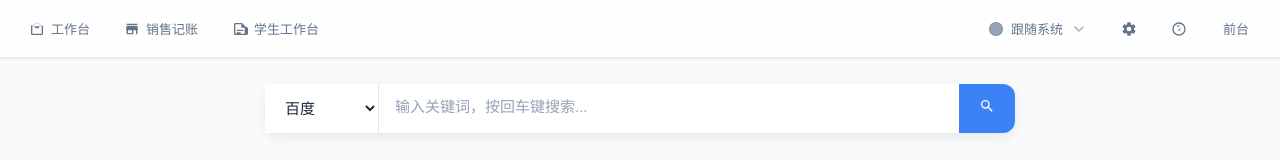
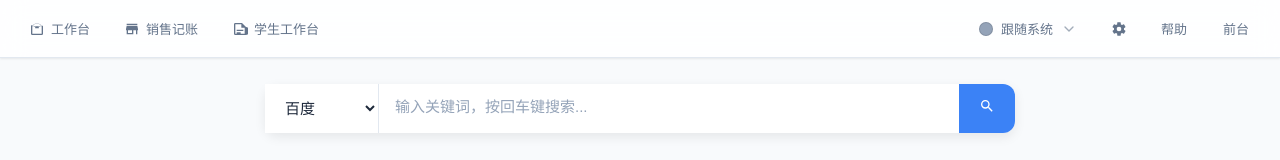
Before and after one commit to zhixiaotx/easy-web-tab, a Vue app: page / in a window 1280 px wide. Shown: the top 160 px of the page. Built offline with nearby package versions, Linux system fonts and the light colour scheme.

Commit message:
fix: 管理页面帮助按钮由图标改为直接显示「帮助」二字

```diff
--- a/src/views/HomeView.vue
+++ b/src/views/HomeView.vue
@@ -304,7 +304,7 @@ onUnmounted(() => {
         @click="handleSyncNowClick"
       >{{ syncLabel }}</button>
       <button class="btn-help" @click="showSettingsDialog = true" title="设置" aria-label="设置"><Icon name="cog" /></button>
-      <button class="btn-help" @click="openHelp" title="帮助" aria-label="帮助"><Icon name="help" /></button>
+      <button class="btn-help" @click="openHelp" title="帮助" aria-label="帮助">帮助</button>
       <button class="btn-front" @click="toggleAdmin" title="切换到前台 (Ctrl+B)">
         前台
       </button>
```
